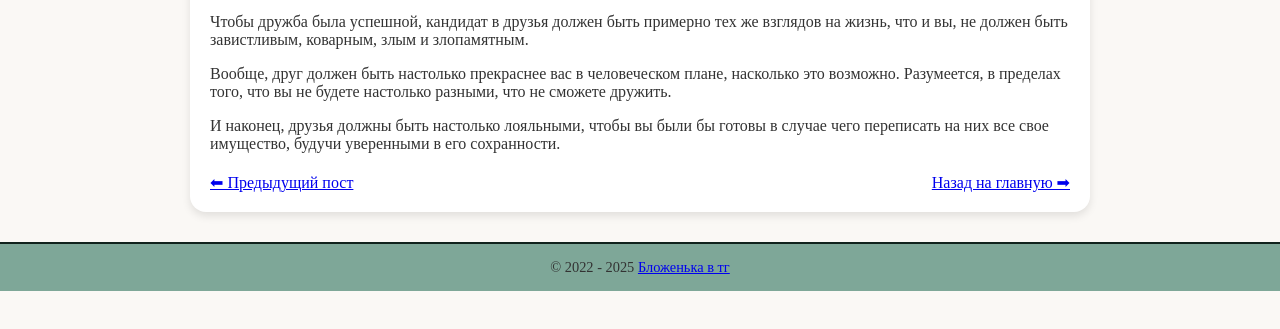
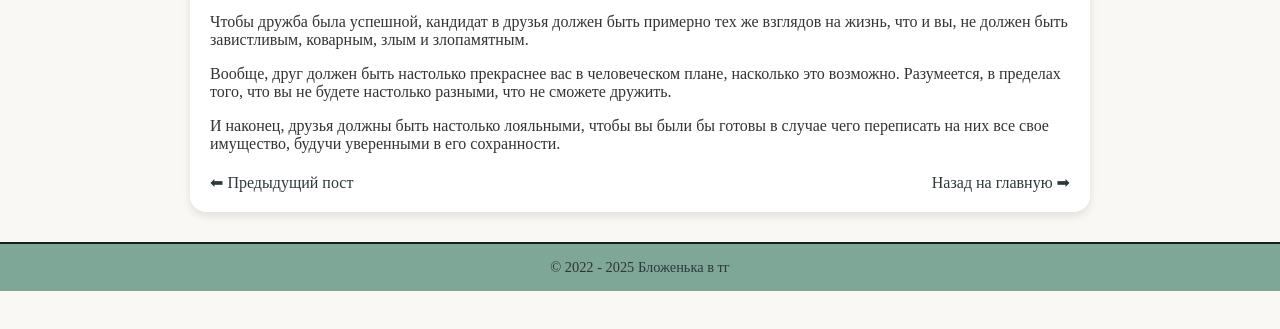
Before and after one commit to bekzodabdullojonov/blozhenka, a plain HTML site: page post1.html in a window 1280 px wide. Shown: the part 283-612 px from the top of the page. Drawn offline with Linux system fonts and the light colour scheme.

Commit message:
Update post1.html

```diff
--- a/post1.html
+++ b/post1.html
@@ -3,6 +3,14 @@
 <head>
     <meta charset="UTF-8">
     <title>Дружба</title>
+
+	<style>
+	a {
+    color: #2D383A; /* Цвет текста */
+	text-decoration: none;
+   }
+   </style>
+
     <link rel="stylesheet" href="style.css">
 </head>
 <body>
```
